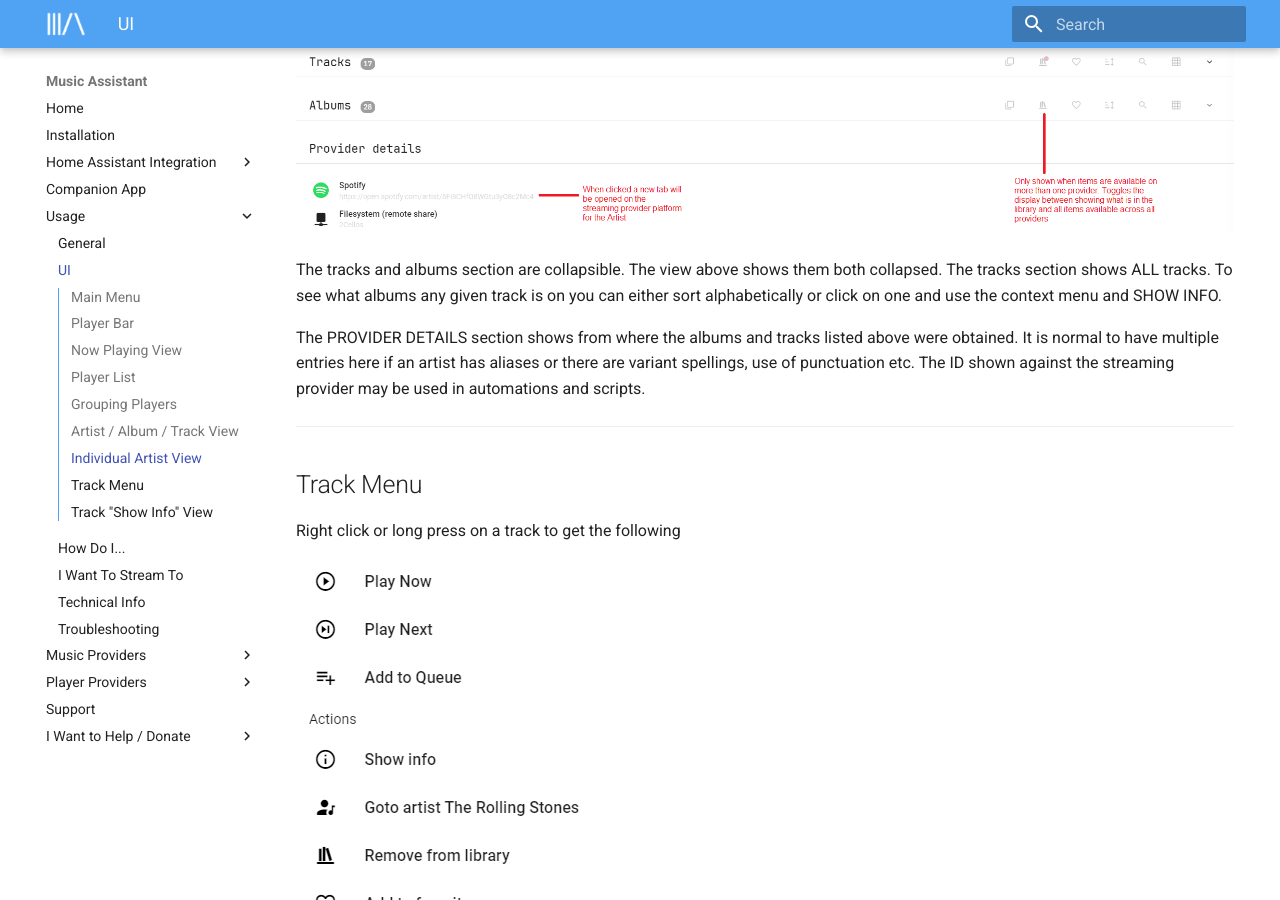
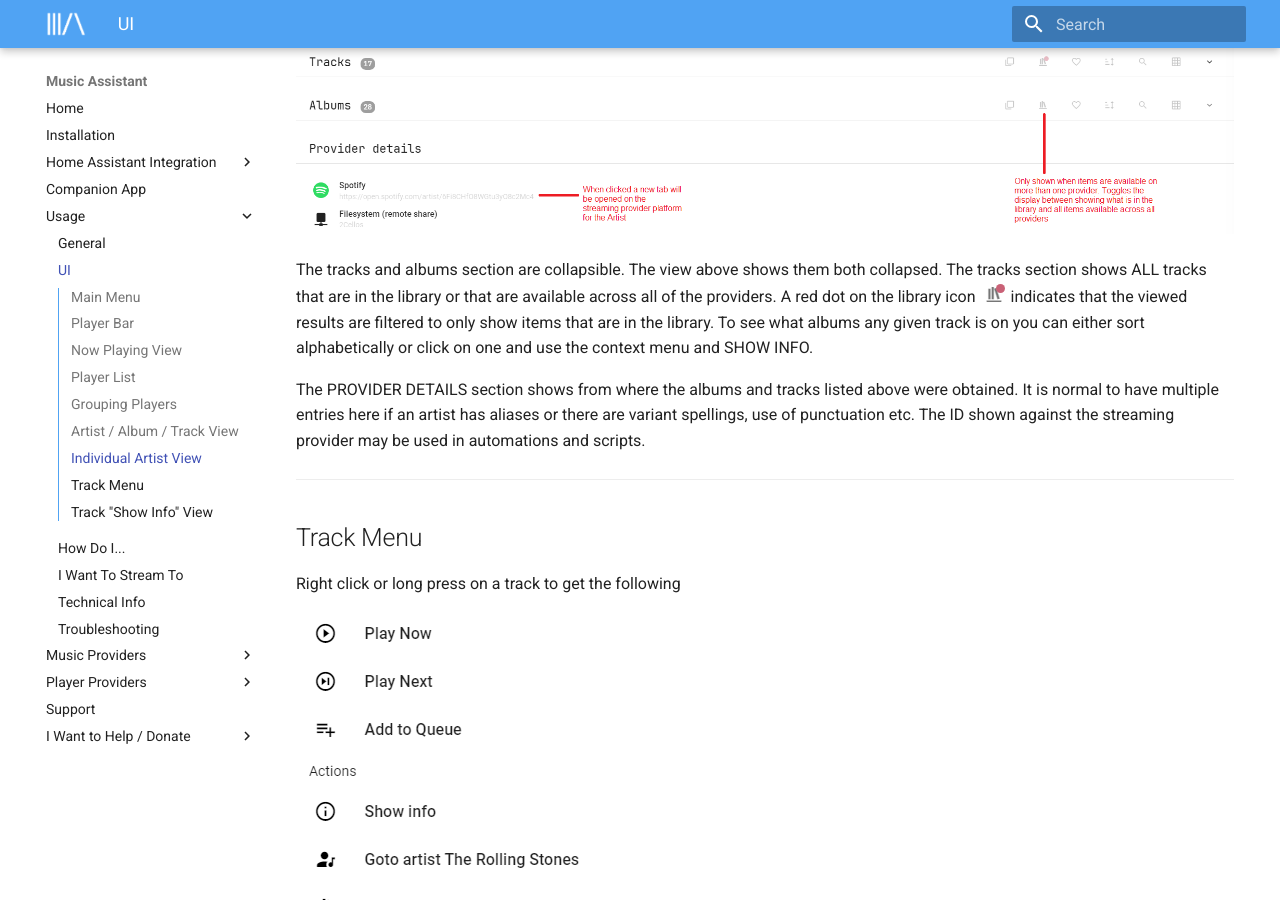
Before and after one commit to pwbriggs/music-assistant.github.io, an MkDocs documentation site: the page built from docs/ui.md, in a window 1280 px wide and 900 px high, scrolled down 5247 px. Built offline with MkDocs 1.6.1 and Material for MkDocs 9.7.7, drawn with Linux system fonts in a browser that asks for light colours; some of the changed text lies outside the part shown.

Commit message:
Tweaks due to layes betas

```diff
--- a/docs/ui.md
+++ b/docs/ui.md
@@ -10,7 +10,7 @@ When visiting Browse you will only see what is already in the Library of the Str
 ## Player Bar
 ![image](assets/screenshots/UI-playercontrols-bar.png)
 
-The codec shown in the UI to the right of the track title is the codec of the original source. MA re-encodes the track to FLAC when it is sent to the player.
+The codec shown in the UI to the right of the track title is the codec of the original source. MA re-encodes the track to FLAC when it is sent to the player (Unless the force lossy MP3 option is selected in the player settings (only available for some player types)).
 ***************************************************************
 
 ## Now Playing View
@@ -79,7 +79,7 @@ The behaviour described above will work on any view where you see the "x item(s)
 
 ![image](assets/screenshots/UI-individual-artist.png)
 
-The tracks and albums section are collapsible. The view above shows them both collapsed. The tracks section shows ALL tracks. To see what albums any given track is on you can either sort alphabetically or click on one and use the context menu and SHOW INFO.
+The tracks and albums section are collapsible. The view above shows them both collapsed. The tracks section shows ALL tracks that are in the library or that are available across all of the providers. A red dot on the library icon ![image](assets/icons/library-icon.png) indicates that the viewed results are filtered to only show items that are in the library. To see what albums any given track is on you can either sort alphabetically or click on one and use the context menu and SHOW INFO.
 
 The PROVIDER DETAILS section shows from where the albums and tracks listed above were obtained. It is normal to have multiple entries here if an artist has aliases or there are variant spellings, use of punctuation etc.  The ID shown against the streaming provider may be used in automations and scripts.
 
```
